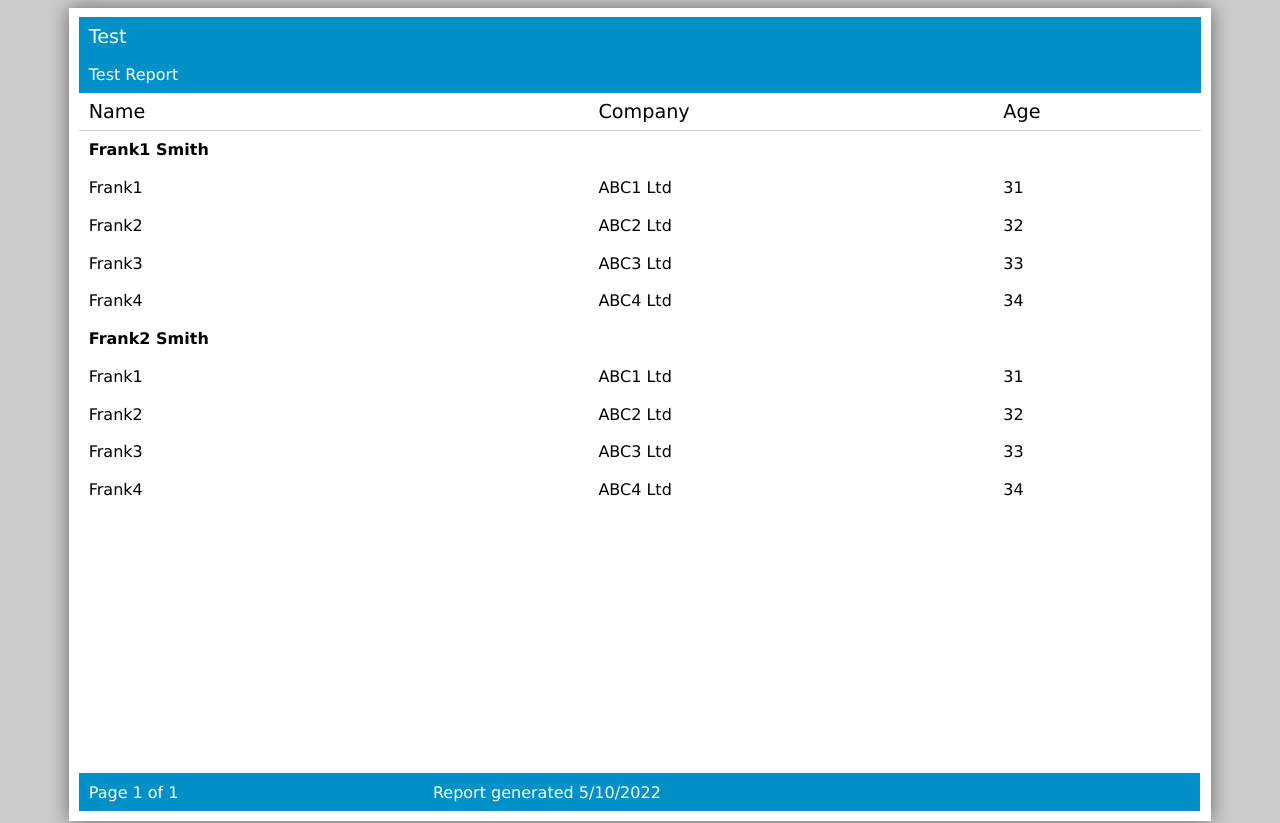
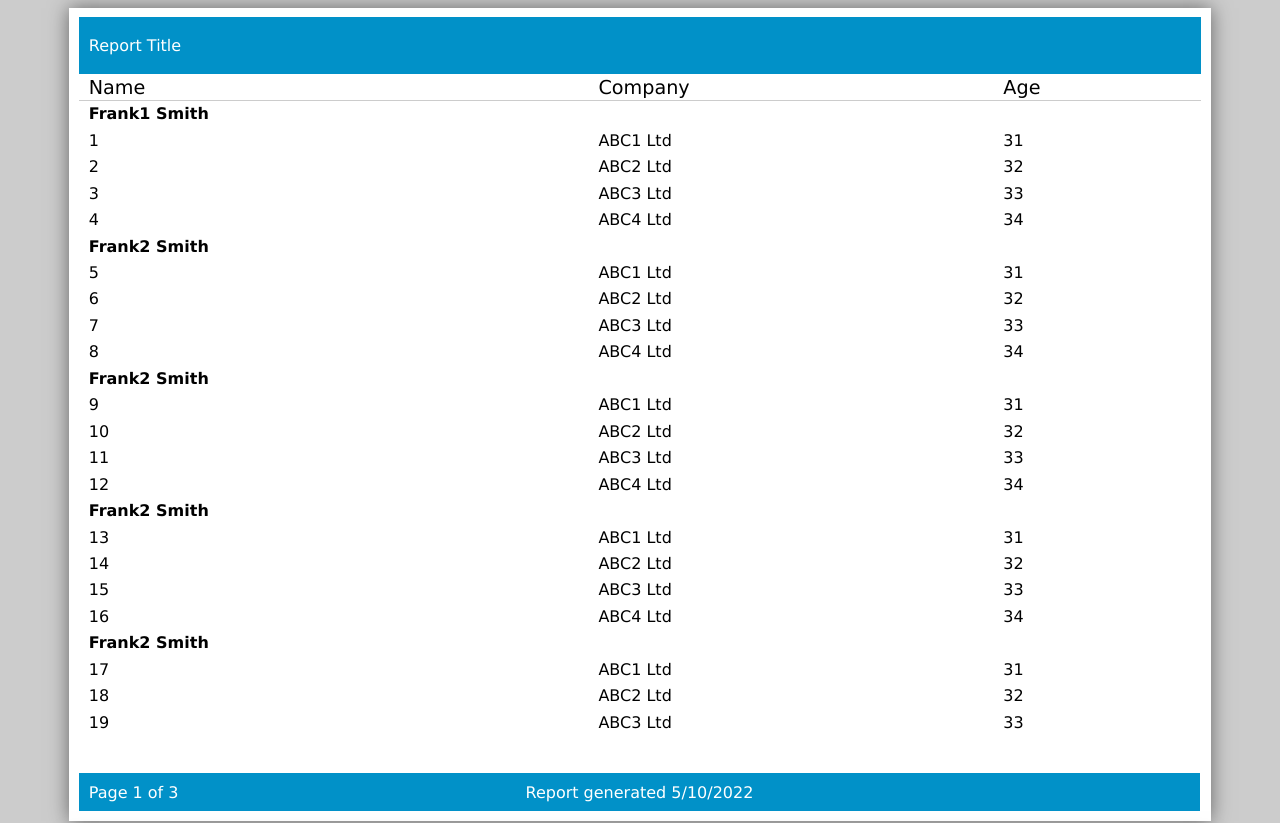
Before and after one commit to codemonkeh-dave/react-report-prototype, a React (Create React App) app: page / in a window 1280 px wide. Shown: the top 823 px of the page. Built offline with nearby package versions, Linux system fonts and the light colour scheme.

Commit message:
Footer column width tweaks

```diff
--- a/src/components/reportViewer.js
+++ b/src/components/reportViewer.js
@@ -3,19 +3,53 @@ import { useEffect, useState } from 'react';
 import { Report } from '../services/report.js';
 
 export default function ReportViewer() {
-
-
   function dump(input) {
     return JSON.stringify(input, null, 2);
   }
 
   let reportData = {
     variables: {
-      title: 'Test Report',
+      title: 'Report Title',
       date: new Date().toLocaleDateString(),
     },
     dataSet1: [
       { name: 'Frank1 Smith', groupMarker: true, className: 'GroupHeader' },
+      { name: '1', company: 'ABC1 Ltd', age: 31 },
+      { name: '2', company: 'ABC2 Ltd', age: 32 },
+      { name: '3', company: 'ABC3 Ltd', age: 33 },
+      { name: '4', company: 'ABC4 Ltd', age: 34 },
+
+      { name: 'Frank2 Smith', groupMarker: true, className: 'GroupHeader' },
+      { name: '5', company: 'ABC1 Ltd', age: 31 },
+      { name: '6', company: 'ABC2 Ltd', age: 32 },
+      { name: '7', company: 'ABC3 Ltd', age: 33 },
+      { name: '8', company: 'ABC4 Ltd', age: 34 },
+
+      { name: 'Frank2 Smith', groupMarker: true, className: 'GroupHeader' },
+      { name: '9', company: 'ABC1 Ltd', age: 31 },
+      { name: '10', company: 'ABC2 Ltd', age: 32 },
+      { name: '11', company: 'ABC3 Ltd', age: 33 },
+      { name: '12', company: 'ABC4 Ltd', age: 34 },
+
+      { name: 'Frank2 Smith', groupMarker: true, className: 'GroupHeader' },
+      { name: '13', company: 'ABC1 Ltd', age: 31 },
+      { name: '14', company: 'ABC2 Ltd', age: 32 },
+      { name: '15', company: 'ABC3 Ltd', age: 33 },
+      { name: '16', company: 'ABC4 Ltd', age: 34 },
+
+      { name: 'Frank2 Smith', groupMarker: true, className: 'GroupHeader' },
+      { name: '17', company: 'ABC1 Ltd', age: 31 },
+      { name: '18', company: 'ABC2 Ltd', age: 32 },
+      { name: '19', company: 'ABC3 Ltd', age: 33 },
+      { name: '20', company: 'ABC4 Ltd', age: 34 },
+
+      { name: 'Frank2 Smith', groupMarker: true, className: 'GroupHeader' },
+      { name: '21', company: 'ABC1 Ltd', age: 31 },
+      { name: '22', company: 'ABC2 Ltd', age: 32 },
+      { name: '23', company: 'ABC3 Ltd', age: 33 },
+      { name: '24', company: 'ABC4 Ltd', age: 34 },
+
+      { name: 'Frank2 Smith', groupMarker: true, className: 'GroupHeader' },
       { name: 'Frank1', company: 'ABC1 Ltd', age: 31 },
       { name: 'Frank2', company: 'ABC2 Ltd', age: 32 },
       { name: 'Frank3', company: 'ABC3 Ltd', age: 33 },
@@ -26,6 +60,20 @@ export default function ReportViewer() {
       { name: 'Frank2', company: 'ABC2 Ltd', age: 32 },
       { name: 'Frank3', company: 'ABC3 Ltd', age: 33 },
       { name: 'Frank4', company: 'ABC4 Ltd', age: 34 },
+
+      { name: 'Frank2 Smith', groupMarker: true, className: 'GroupHeader' },
+      { name: 'Frank1', company: 'ABC1 Ltd', age: 31 },
+      { name: 'Frank2', company: 'ABC2 Ltd', age: 32 },
+      { name: 'Frank3', company: 'ABC3 Ltd', age: 33 },
+      { name: 'Frank4', company: 'ABC4 Ltd', age: 34 },
+
+      { name: 'Frank2 Smith', groupMarker: true, className: 'GroupHeader' },
+      { name: 'Frank1', company: 'ABC1 Ltd', age: 31 },
+      { name: 'Frank2', company: 'ABC2 Ltd', age: 32 },
+      { name: 'Frank3', company: 'ABC3 Ltd', age: 33 },
+      { name: 'Frank4', company: 'ABC4 Ltd', age: 34 },
+
+
     ],
   };
 
@@ -33,11 +81,11 @@ export default function ReportViewer() {
     {
       type: 'pageHeader',
       className: 'pageHeader',
-      rowHeight: 1,
-      columns: [{ header: 'Test', text: '{0}', variables: ['title'] }],
+      rowHeight: 1.5,
+      columns: [{ text: '{0}', variables: ['title'] }],
     },
     {
-      rowHeight: 1,
+      rowHeight: .7,
       noDataHeight: 10,
       dataSet: 'dataSet1',
       columns: [
@@ -52,11 +100,13 @@ export default function ReportViewer() {
       rowHeight: 1,
       columns: [
         {
-          header: null,
           text: 'Page {0} of {1}',
           variables: ['pageNumber', 'pageCount'],
         },
-        { header: null, text: 'Report generated {0}', variables: ['date'] },
+        { text: 'Report generated {0}', variables: ['date'] },
+        {
+          text: ''
+        }
       ],
     },
   ];
@@ -64,7 +114,6 @@ export default function ReportViewer() {
   const [pagedReport, setPagedReport] = useState([]);
 
   useEffect(() => {
-
     const staticVariables = ['pageNumber', 'pageCount'];
     let report = new Report(reportLayout, reportData, staticVariables);
 
@@ -72,16 +121,15 @@ export default function ReportViewer() {
 
     setPagedReport(builtReport);
 
-
     // setPagedReport(pagedReport);
     // console.log(JSON.stringify(newPagedReport, null, '  '));
   }, []);
 
   return (
     <>
-      <page className="A4 landscape">
-        {pagedReport.map((page) =>
-          page.map((table) => (
+      {pagedReport.map((page) => (
+        <page className="A4 landscape">
+          {page.map((table) => (
             <table cellspacing="0" className={table.className}>
               {table.head && (
                 <>
@@ -103,9 +151,9 @@ export default function ReportViewer() {
                 </tr>
               ))}
             </table>
-          ))
-        )}
-      </page>
+          ))}
+        </page>
+      ))}
     </>
   );
 }
--- a/src/services/report.js
+++ b/src/services/report.js
@@ -51,6 +51,7 @@ class Report {
       let loopCount = 0;
       if (section.rows && section.rows.length) {
         while (rowsLeft) {
+
           let currentTable = {};
 
           loopCount++;
@@ -68,8 +69,8 @@ class Report {
             currentPageHeightRemaining -= section.rowHeight;
           }
           let rowsAvailable = Math.floor(
-            currentPageHeightRemaining / section.rowHeight
-          );
+            currentPageHeightRemaining / section.rowHeight * 0.67
+          ); //todo: BUG this is calculated wrong and we have to subtract 9
           currentTable.rows = section.rows.slice(
             rowsUsed,
             rowsUsed + rowsAvailable
@@ -80,6 +81,8 @@ class Report {
           rowsUsed += currentTable.rows.length;
 
           currentPage.push(currentTable);
+          console.log('rowsUsed', rowsUsed);
+          console.log('rowsLeft', rowsLeft);
           if (rowsLeft) {
             console.log(
               'NEW PAGE',
@@ -255,7 +258,9 @@ class Report {
   {
     console.log(this.reportLayout);
     let report = this.bindReport(this.reportLayout);
+
     let pagedReport = this.pageReport(report);
+    console.log(">>",pagedReport);
     pagedReport = this.replaceStaticVariables(pagedReport);
     return pagedReport;
 
--- a/src/style.css
+++ b/src/style.css
@@ -27,6 +27,24 @@ table.pageFooter {
   bottom: 0.25cm;
   background-color: #0191c8;
   color: white;
+}
+
+
+
+.pageFooter > tr > td:first-child
+{
+  width:25%;
+}
+
+.pageFooter > tr > td:nth-child(2)
+{
+  text-align: center;
+}
+
+.pageFooter > tr > td:last-child
+{
+  width:25%;
+  text-align: right;
 }
 
 th {
```
